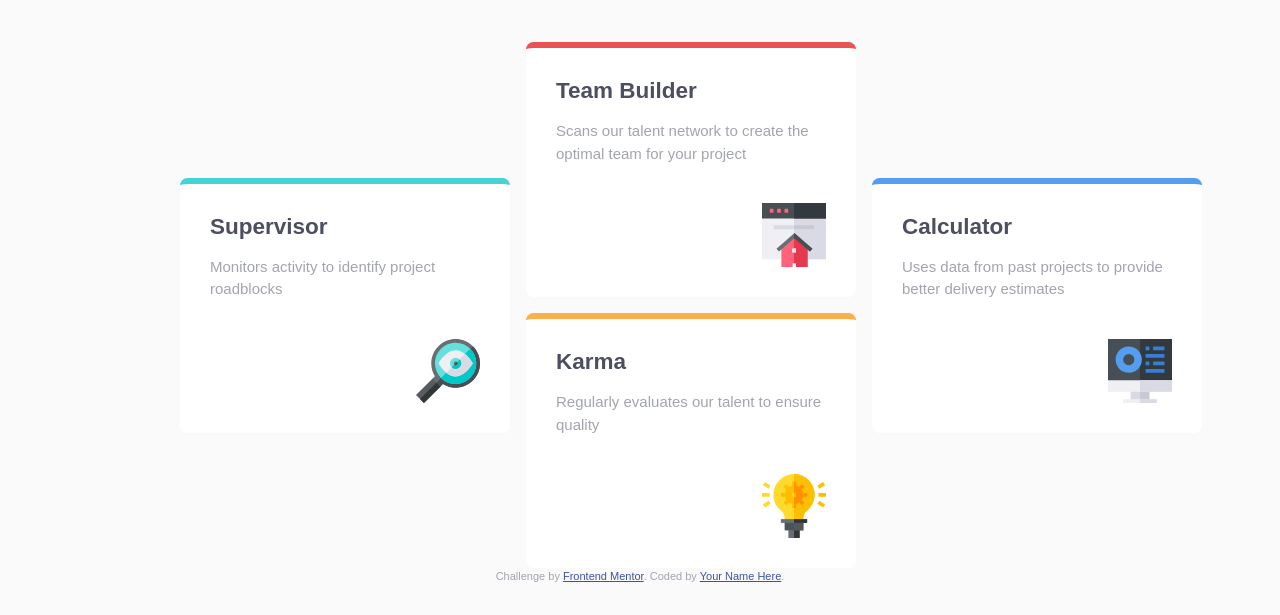
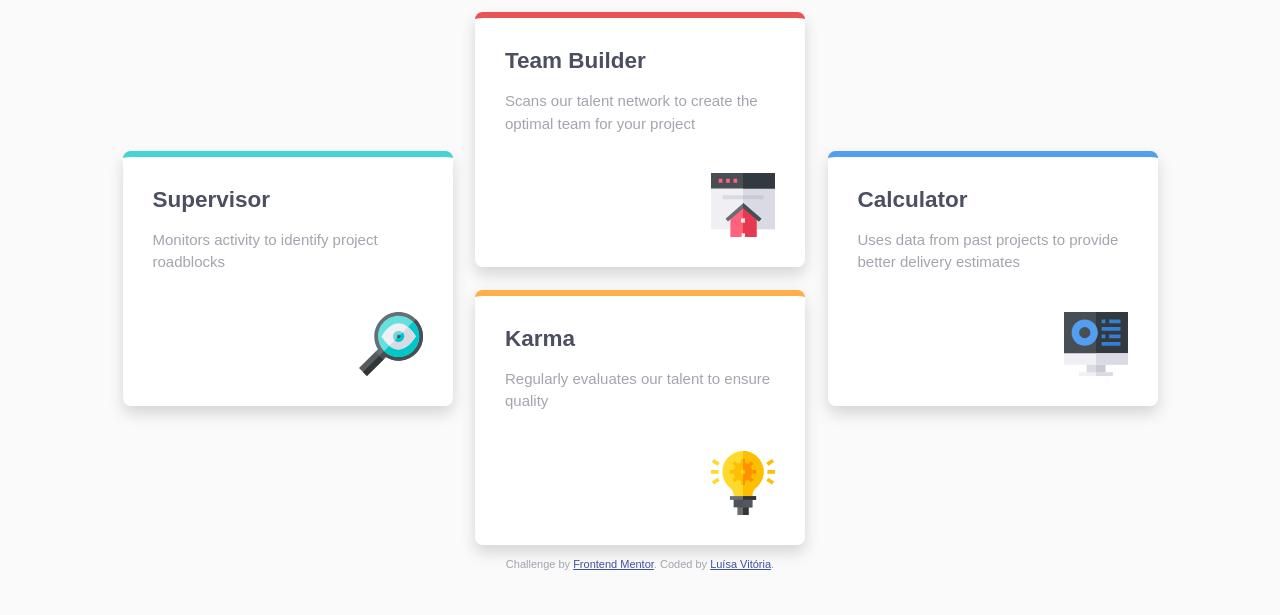
Before and after one commit to luisavitoria/Frontend-Mentor, a plain HTML site: page Four card feature section/index.html in a window 1280 px wide. Shown: the part 231-846 px from the top of the page. After the commit the page ends 803 px from the top, so only its background shows below. Drawn offline with Linux system fonts and the light colour scheme.

Commit message:
update four card feature section

```diff
--- a/Four card feature section/index.html
+++ b/Four card feature section/index.html
@@ -10,7 +10,11 @@
 
   <!-- Feel free to remove these styles or customise in your own stylesheet 👍 -->
   <style>
-    .attribution { font-size: 11px; text-align: center; }
+    .attribution {
+      font-size: 11px;
+      text-align: center;
+      margin-top: 1em;
+     }
     .attribution a { color: hsl(228, 45%, 44%); }
 
     /*meu codigo*/
@@ -25,7 +29,6 @@
       font-size: 15px;
       background-color: hsl(0, 0%, 98%);
       font-family: 'Poppins', sans-serif;
-      padding: 2em;
     }
 
     header {
@@ -50,13 +53,12 @@
 
     .container {
       display: grid;
-      grid-template-columns: auto auto auto;
+      grid-template-columns: 22em 22em 22em;
       grid-template-rows: auto auto;
-      column-gap: 1rem;
-      row-gap: 1rem;
-      padding-left: 10em;
-      padding-right: 10em;
-
+      column-gap: 1.5em;
+      row-gap: 1.5em;
+      justify-content: center;
+      align-items: center;
     }
 
     .card {
@@ -67,7 +69,7 @@
       border-radius: 0.5em;
       border-top: 0.4em solid;
       background-color: #fff;
-      margin: 0;
+      box-shadow: 0 0.5em 1em rgba(0,0,0,0.15);
     }
 
     .card h2 {
@@ -84,44 +86,61 @@
 
     #supervisor {
       border-top-color: hsl(180, 62%, 55%);
-      grid-column-start: 1;
-      grid-column-end: 2;
-      grid-row-start: 1;
-      grid-row-end: 3;
-      margin: auto;
-
+      grid-column: 1 / 2;
+      grid-row: 1 / 3;
     }
 
     #builder {
       border-top-color: hsl(0, 78%, 62%);
-      grid-area: builder;
-      grid-column-start: 2;
-      grid-column-end: 3;
-      grid-row-start: 1;
-      grid-row-end: 2;
-      margin: auto;
+      grid-column: 2 / 3;
+      grid-row: 1 / 2;
     }
 
     #karma {
       border-top-color: hsl(34, 97%, 64%);
-      grid-column-start: 2;
-      grid-column-end: 3;
-      grid-row-start: 2;
-      grid-row-end: 3;
-      margin: auto;
-
+      grid-column: 2 / 3;
+      grid-row: 2 / 3;
     }
 
     #calculator {
       border-top-color: hsl(212, 86%, 64%);
       grid-column: 3 / 4;
       grid-row: 1 / 3;
-      margin: auto;
-
     }
 
+    @media (max-width: 1050px) {
+      /*.container {
+      display: grid;
+      grid-template-columns: 22em;
+      grid-template-rows: auto auto auto auto;
+      row-gap: 1.5em;
+      justify-content: center;
+      align-items: center;
+    }
 
+      #supervisor {
+        grid-row: 1 / 2;
+        grid-column: 1 / 2;
+      }
+      #builder {
+        grid-row: 2 / 3;
+        grid-column: 1 / 2;
+      }
+      #karma {
+        grid-row: 3 / 4;
+        grid-column: 1 / 2;
+      }
+      #calculator {
+        grid-row: 4 / 5;
+        grid-column: 1 / 2;
+      }*/
 
+      .container {
+      display: flex;
+      flex-direction: column;
+      row-gap: 1.5em;
+    }
+  }
   </style>
 </head>
 
@@ -162,7 +181,7 @@
   <footer>
     <p class="attribution">
       Challenge by <a href="https://www.frontendmentor.io?ref=challenge" target="_blank">Frontend Mentor</a>.
-      Coded by <a href="#">Your Name Here</a>.
+      Coded by <a href="#">Luísa Vitória</a>.
     </p>
   </footer>
 </body>
```
